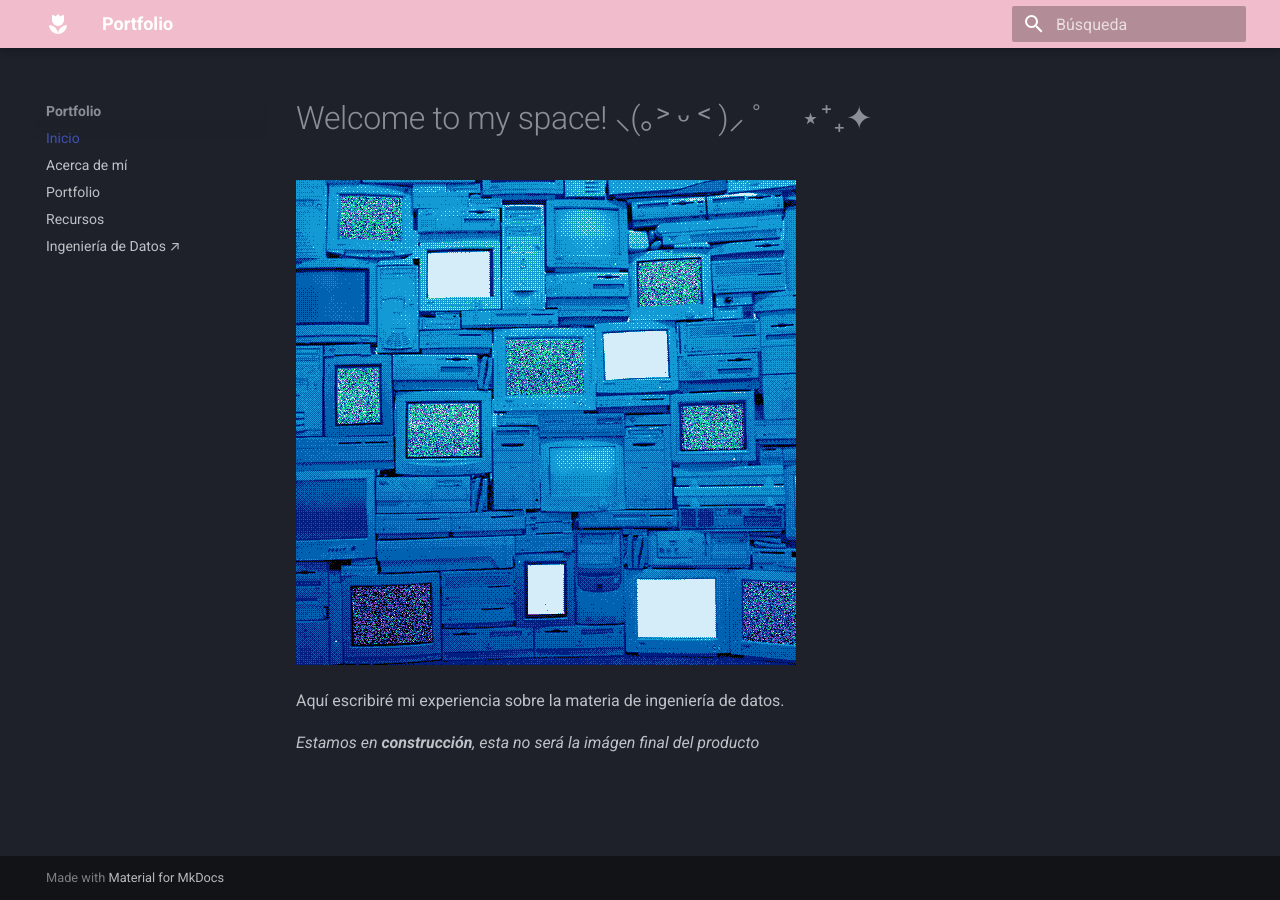
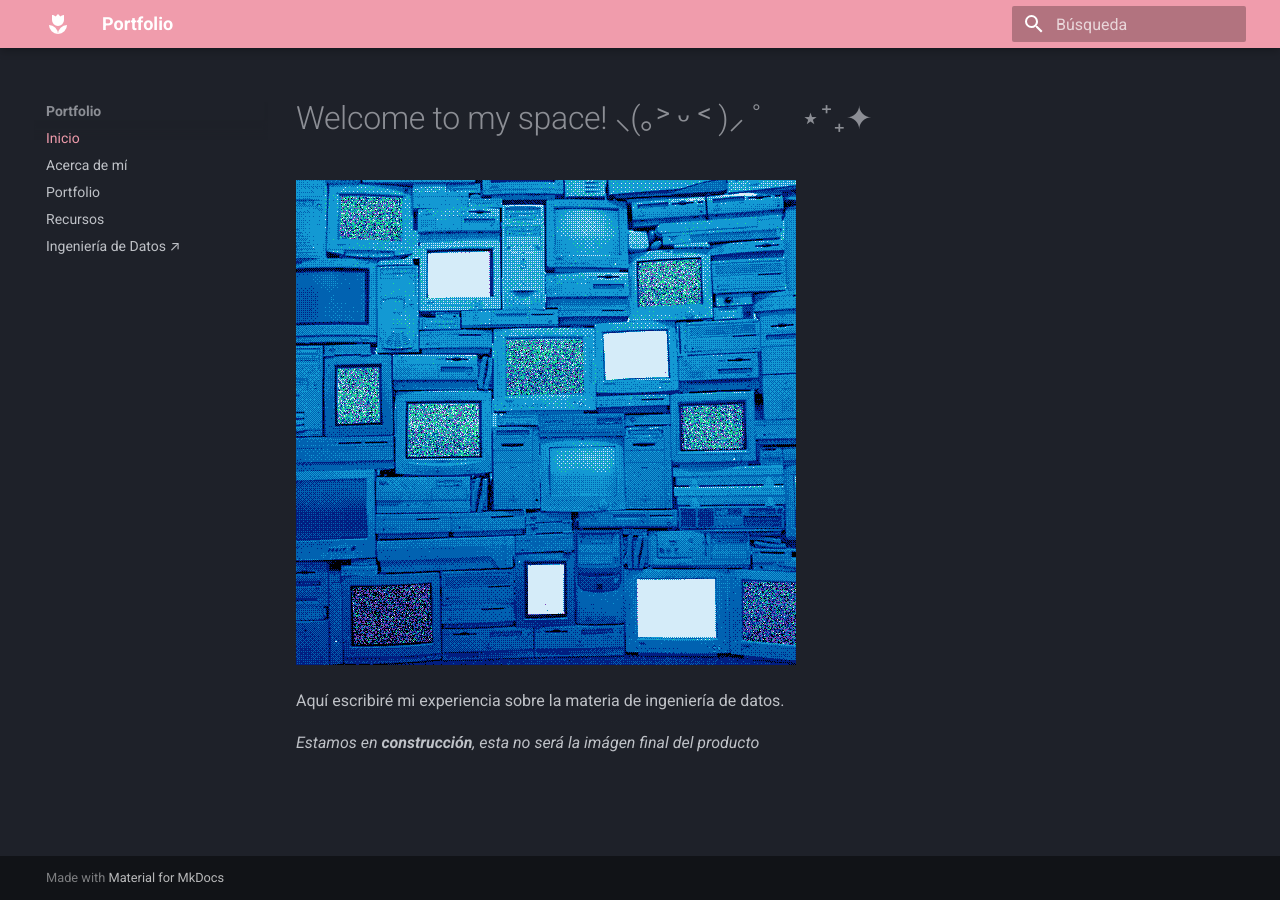
Before and after one commit to AvrilABG/portfolio, an MkDocs documentation site: the page built from docs/index.md, in a window 1280 px wide. Built offline with MkDocs 1.6.1 and Material for MkDocs 9.7.7, drawn with Linux system fonts in a browser that asks for light colours.

Commit message:
Colores rosa en sitio principal

```diff
--- a/docs/css/extra.css
+++ b/docs/css/extra.css
@@ -1,7 +1,20 @@
-.md-header {
-  background-color: #f1bdcc;
+/* Colores personalizados rosados */
+:root {
+  --md-primary-fg-color: #f09cac;
+  --md-primary-fg-color--light: #f5b5c3;
+  --md-primary-fg-color--dark: #e87a92;
+  --md-accent-fg-color: #DB5079;
+  --md-accent-fg-color--transparent: rgba(219, 80, 121, 0.1);
 }
 
-h1 {
-    color: red;
+[data-md-color-scheme="slate"] {
+  --md-primary-fg-color: #f09cac;
+  --md-primary-fg-color--light: #f5b5c3;
+  --md-primary-fg-color--dark: #e87a92;
+  --md-accent-fg-color: #DB5079;
+  --md-accent-fg-color--transparent: rgba(219, 80, 121, 0.1);
 }
+
+.md-header {
+  background-color: #f09cac !important;
+}
--- a/mkdocs.yml
+++ b/mkdocs.yml
@@ -8,8 +8,8 @@ theme:
     - navigation.indexes
   palette:
     - scheme: slate
-      primary: '#f09cac'
-      accent: '#DB5079'
+      primary: custom
+      accent: pink
   icon:
     logo: material/flower-tulip
 plugins:
```
